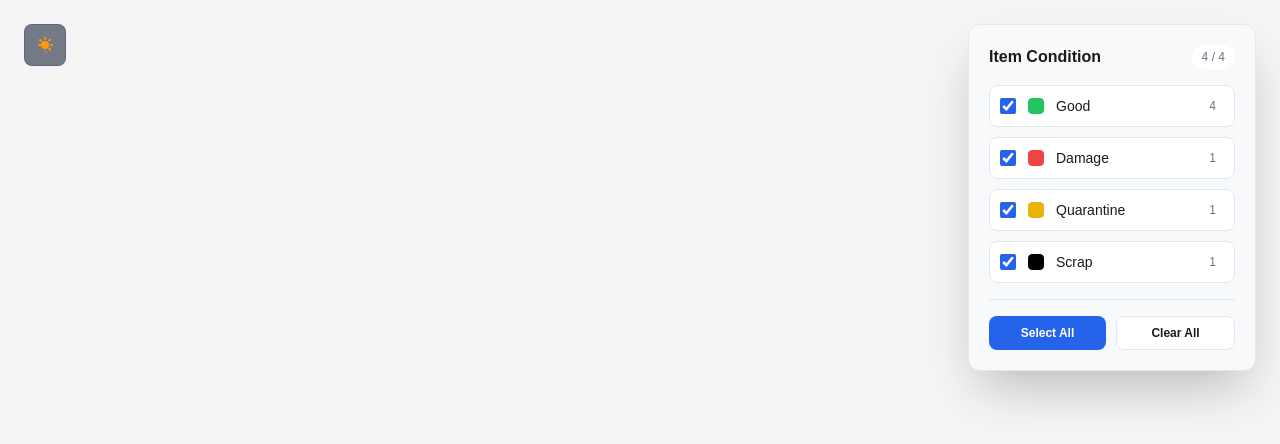
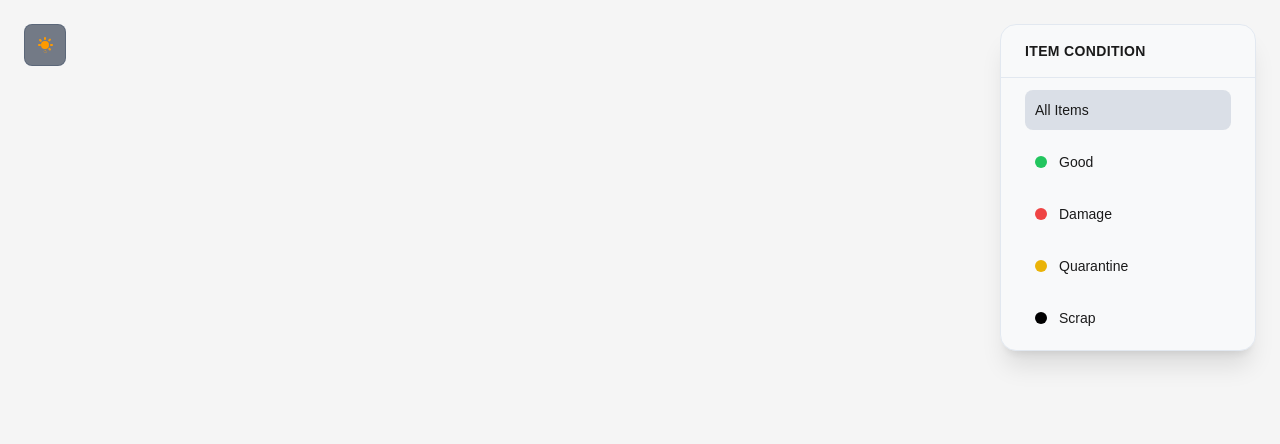
Before and after one commit to nidaamalia/3d-warehouse, a Next.js app: page / in a window 1280 px wide. Shown: the top 444 px of the page. Built offline with nearby package versions, Linux system fonts and the light colour scheme; no server answers.

Commit message:
feat: improve filter behavior and UI in FilterToolbar

```diff
--- a/components/ui/FilterToolbar.tsx
+++ b/components/ui/FilterToolbar.tsx
@@ -11,10 +11,6 @@ const conditions: Array<{ name: ItemCondition; color: string }> = [
   { name: 'Scrap', color: '#000000' },
 ];
 
-/**
- * Filter toolbar for controlling item visibility by condition
- * Shows item counts and provides quick filter controls
- */
 function FilterToolbar() {
   const activeFilters = useWarehouseStore((state) => state.activeFilters);
   const toggleFilter = useWarehouseStore((state) => state.toggleFilter);
@@ -22,7 +18,6 @@ function FilterToolbar() {
   const clearFilters = useWarehouseStore((state) => state.clearFilters);
   const racks = useWarehouseStore((state) => state.data?.racks ?? []);
 
-  // Calculate item counts per condition
   const itemCounts = useMemo(() => {
     const counts: Record<string, number> = {
       Good: 0,
@@ -42,98 +37,65 @@ function FilterToolbar() {
     return counts;
   }, [racks]);
 
+  const isAllSelected = activeFilters.length === conditions.length;
+  const hasIndividualFilters = activeFilters.length > 0 && activeFilters.length < conditions.length;
+
+  const handleAllItemsClick = () => {
+    if (isAllSelected) {
+      clearFilters();
+    } else {
+      selectAllFilters();
+    }
+  };
+
+  const handleConditionClick = (condition: ItemCondition) => {
+    if (isAllSelected) {
+      // If all items are selected, clicking a condition should show only that condition
+      useWarehouseStore.setState({ activeFilters: [condition] });
+    } else {
+      // Otherwise, toggle the condition
+      toggleFilter(condition);
+    }
+  };
+
   return (
-    <div className="absolute top-6 right-6 backdrop-blur-md rounded-xl p-5 shadow-2xl z-10 w-72 max-h-96 overflow-y-auto"
+    <div className="absolute top-6 right-6 rounded-2xl shadow-xl z-10 w-64 overflow-hidden"
       style={{
         backgroundColor: 'var(--surface)',
         borderColor: 'var(--border)',
         borderWidth: '1px'
       }}>
-      <div className="flex items-center justify-between mb-4">
-        <h3 className="font-bold text-base" style={{ color: 'var(--foreground)' }}>Item Condition</h3>
-        <span className="text-xs px-2.5 py-1 rounded-full"
-          style={{
-            color: 'var(--secondary)',
-            backgroundColor: 'var(--background)'
-          }}>
-          {activeFilters.length} / {conditions.length}
-        </span>
+      <div className="px-6 py-4 border-b" style={{ borderColor: 'var(--border)' }}>
+        <h3 className="font-bold text-sm tracking-wide uppercase" style={{ color: 'var(--foreground)' }}>Item Condition</h3>
       </div>
 
-      <div className="space-y-2.5 mb-4">
-        {conditions.map((condition) => {
-          const isActive = activeFilters.includes(condition.name);
-          const count = itemCounts[condition.name] || 0;
-
-          return (
-            <label
-              key={condition.name}
-              className={`flex items-center gap-3 cursor-pointer p-2.5 rounded-lg transition-all duration-200 ${
-                isActive
-                  ? 'border'
-                  : 'hover:opacity-80 border border-transparent'
-              }`}
+      <div className="px-6 py-3 space-y-3">
+        <button
+          onClick={handleAllItemsClick}
+          className="w-full flex items-center space-x-3 p-2.5 rounded-lg transition-colors hover:opacity-80"
           style={{
-                backgroundColor: isActive ? 'var(--background)' : 'transparent',
-                borderColor: isActive ? 'var(--border)' : 'transparent'
+            backgroundColor: isAllSelected ? 'rgba(148, 163, 184, 0.3)' : 'transparent'
           }}
         >
-              <input
-                type="checkbox"
-                checked={isActive}
-                onChange={() => toggleFilter(condition.name)}
-                className="w-4 h-4 rounded cursor-pointer accent-blue-500"
+          <span className="text-sm font-medium" style={{ color: 'var(--foreground)' }}>All Items</span>
+        </button>
+
+        {conditions.map(({ name, color }) => (
+          <button
+            key={name}
+            onClick={() => handleConditionClick(name)}
+            className="w-full flex items-center space-x-3 p-2.5 rounded-lg transition-colors hover:opacity-80"
             style={{
-                  borderColor: 'var(--border)',
-                  accentColor: 'var(--primary)'
+              backgroundColor: !isAllSelected && activeFilters.includes(name) ? 'rgba(148, 163, 184, 0.3)' : 'transparent'
             }}
+          >
+            <div
+              className="w-3 h-3 rounded-full flex-shrink-0"
+              style={{ backgroundColor: color }}
             />
-              <div
-                className="w-4 h-4 rounded border flex-shrink-0"
-                style={{
-                  backgroundColor: condition.color,
-                  borderColor: condition.color
-                }}
-              />
-              <span className="text-sm flex-1 font-medium" style={{ color: 'var(--foreground)' }}>
-                {condition.name}
-              </span>
-              <span className="text-xs px-2 py-0.5 rounded"
-                style={{
-                  color: 'var(--secondary)',
-                  backgroundColor: 'var(--background)'
-                }}>
-                {count}
-              </span>
-            </label>
-          );
-        })}
-      </div>
-
-      <div className="flex gap-2.5 pt-4" style={{ borderTopColor: 'var(--border)', borderTopWidth: '1px' }}>
-        <button
-          onClick={selectAllFilters}
-          className="flex-1 px-3 py-2 text-white text-xs font-semibold rounded-lg transition-colors duration-200 active:scale-95"
-          style={{ backgroundColor: 'var(--primary)' }}
-          onMouseEnter={(e) => e.currentTarget.style.opacity = '0.9'}
-          onMouseLeave={(e) => e.currentTarget.style.opacity = '1'}
-        >
-          Select All
+            <span className="text-sm font-medium" style={{ color: 'var(--foreground)' }}>{name}</span>
           </button>
-        <button
-          onClick={clearFilters}
-          className="flex-1 px-3 py-2 text-xs font-semibold rounded-lg transition-colors duration-200 active:scale-95"
-          style={{
-            backgroundColor: 'var(--background)',
-            color: 'var(--foreground)',
-            borderColor: 'var(--border)',
-            borderWidth: '1px'
-          }}
-          onMouseEnter={(e) => e.currentTarget.style.opacity = '0.8'}
-          onMouseLeave={(e) => e.currentTarget.style.opacity = '1'}
-        >
-          Clear All
-        </button>
+        ))}
       </div>
     </div>
   );
```
Lines whose indentation alone changed are shown as unchanged.
